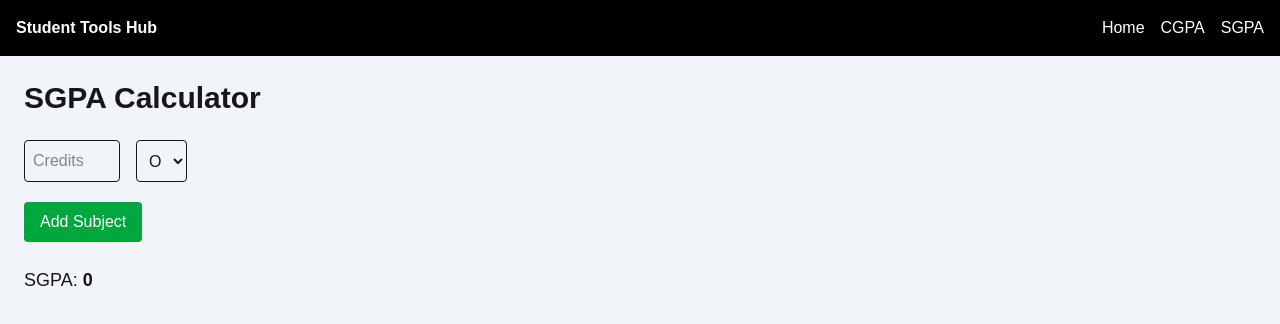
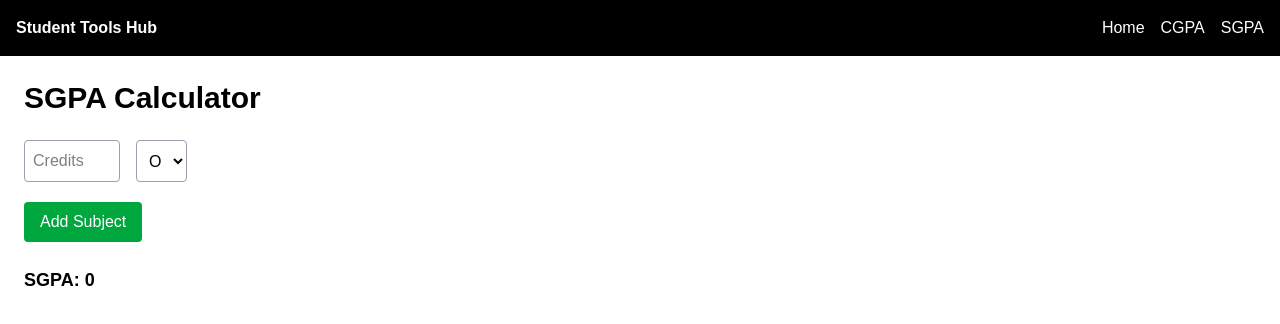
Before and after one commit to sanketdandgund14/student-tools-hub, a Next.js app: page /sgpa in a window 1280 px wide. Shown: the top 324 px of the page. Built offline with nearby package versions, Linux system fonts and the light colour scheme.

Commit message:
fix sgpa UI visibility

```diff
--- a/app/sgpa/page.tsx
+++ b/app/sgpa/page.tsx
@@ -53,22 +53,22 @@ export default function SGPA() {
   };
 
   return (
-    <div className="min-h-screen bg-slate-100 p-6">
-      <h1 className="text-3xl font-bold mb-6">SGPA Calculator</h1>
+    <div className="min-h-screen bg-white text-black p-6">
+      <h1 className="text-3xl font-bold mb-6 text-black">SGPA Calculator</h1>
 
       {subjects.map((s, i) => (
         <div key={i} className="flex gap-4 mb-3">
           <input
             type="number"
             placeholder="Credits"
-            className="p-2 border rounded w-24"
+            className="p-2 border border-gray-400 rounded w-24 text-black bg-white"
             onChange={(e) =>
               updateSubject(i, "credits", Number(e.target.value))
             }
           />
 
           <select
-            className="p-2 border rounded"
+           className="p-2 border border-gray-400 rounded text-black bg-white"
             onChange={(e) =>
   updateSubject(i, "grade", e.target.value)
 }
@@ -87,8 +87,7 @@ export default function SGPA() {
         Add Subject
       </button>
 
-      <div className="mt-6 text-lg">
-        SGPA: <strong>{calculateSGPA()}</strong>
+<div className="mt-6 text-lg text-black font-semibold">        SGPA: <strong>{calculateSGPA()}</strong>
       </div>
     </div>
   );
```
